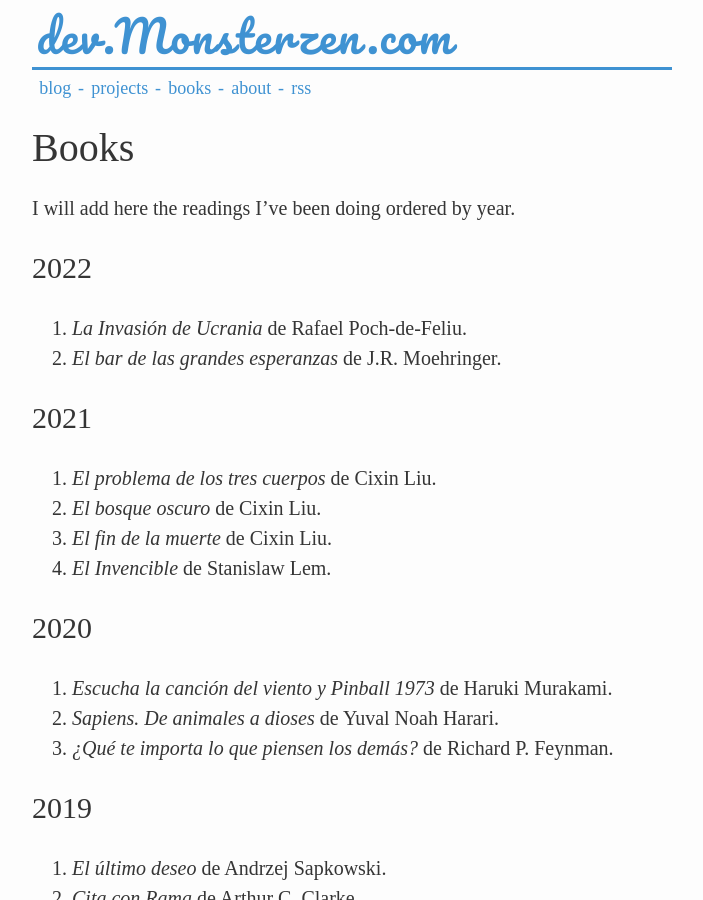
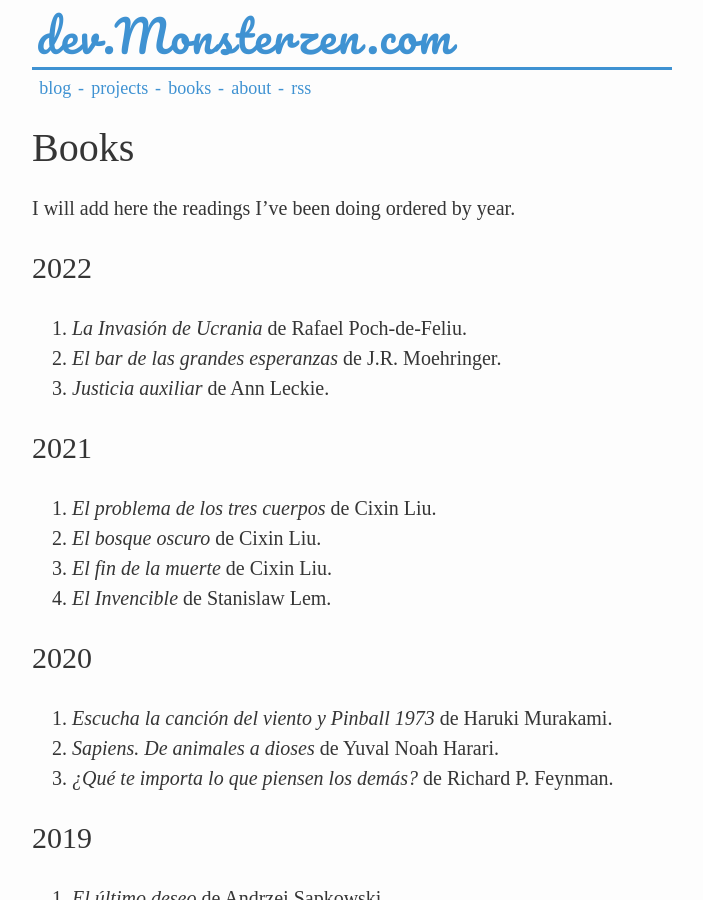
Before and after one commit to jfcalvo/jfcalvo.github.com, a Jekyll site: the page built from books.markdown, in a window 1280 px wide and 900 px high. Shown: the whole window, without its empty margins (288-991 px from the left). Built offline with Jekyll 4.4.1, drawn with Linux system fonts in a browser that asks for light colours; some web fonts are replaced.

Commit message:
Update books.markdown

```diff
--- a/books.markdown
+++ b/books.markdown
@@ -12,6 +12,7 @@ I will add here the readings I've been doing ordered by year.
 
 1. *La Invasión de Ucrania* de Rafael Poch-de-Feliu.
 2. *El bar de las grandes esperanzas* de J.R. Moehringer.
+3. *Justicia auxiliar* de Ann Leckie.
 
 ## 2021
 
```
